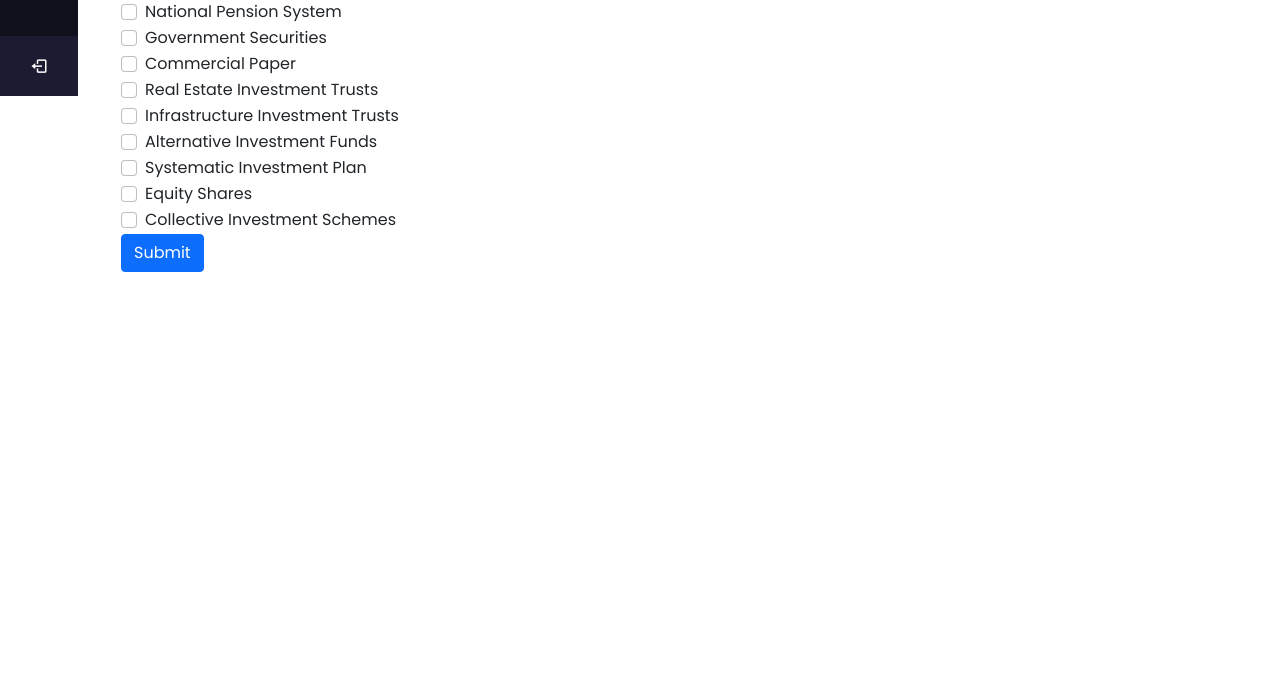
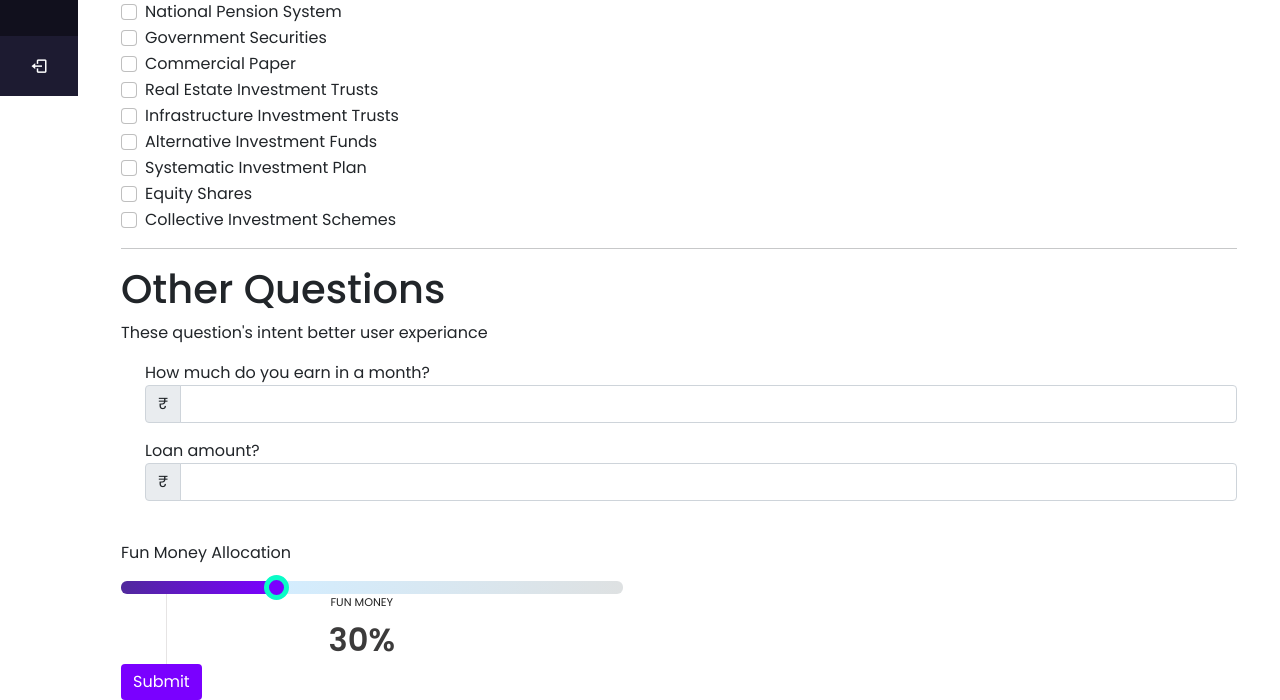
Before and after one commit to Theskyspace/FinMom-X-Setu, a Django app: page /profile in a window 1280 px wide. Shown: the part 704-1404 px from the top of the page. Before the commit the page ends 976 px from the top, so only its background shows below. Run offline with Django 3.2, Linux system fonts and the light colour scheme; a user stored in the database is signed in; grey boxes are pictures that could not be loaded.

Commit message:
Added loan and Fun money fuctionality

```diff
--- a/FIU_Main/models.py
+++ b/FIU_Main/models.py
@@ -10,6 +10,9 @@ class Consent(models.Model):
     FirstTime = models.BooleanField(default=False)
     Investments = models.FloatField(default = -1)
     Networth = models.FloatField(default = -1)
+    Monthly_Income = models.FloatField(default = -1)
+    Loan = models.FloatField(default = -1)
+    funMoneyAllocation = models.FloatField(default = -1)
     # Last_Updated = models.DateTimeField()
 
 
--- a/FIU_Main/views.py
+++ b/FIU_Main/views.py
@@ -154,9 +154,9 @@ def ProcessingData(request):
                 Assets_Amount += float(Decoded_Data_JSON["account"]["summary"]["currentBalance"])
                 investment += float(Decoded_Data_JSON["account"]["summary"]["currentBalance"])
 
-    Networth = Assets_Amount - Liability_Amount
     # Feeding things into the database.
     database_instance = Consent.objects.get(user = user)
+    Networth = Assets_Amount - Liability_Amount - database_instance.Loan
     database_instance.Investments = investment
     database_instance.Networth = Networth
     # database_instance.Last_Updated =  timezone.now()
@@ -236,7 +236,7 @@ def ConsentFlow(request):
 
             #Add here if the data of investment and networth is not available
             return redirect("DataDashBoard")
-        else:
+        elif(json_data["ConsentStatus"]["status"] == "PENDING"):
             urlapprove = "https://anumati.setu.co/" + local_Consent_Handle;
             context = {
                 'message': 'Your Consent is pending Kindly make the Approval and then click on done',
@@ -248,10 +248,12 @@ def ConsentFlow(request):
 
     except Exception as e:
         print("\n\nConsent Flow 2st Try\n" , e , "\n\n\n")
+        urlapprove = "https://anumati.setu.co/" + local_Consent_Handle;
 
         context = {
                 'message': 'Please make the Consent to do Go further',
                 'img': 'none.jpg',
+                'urlapprove' : urlapprove,
 
         }
         return render(request,"ConsentFlow.html",context)
@@ -332,8 +334,8 @@ def DataDashBoard(request):
 
                     Bank_info_rel = Bank(request,  Decoded_Data_JSON , 4 , "dashboard")
                     content = Bank_info_rel
-                    content["investments"] = Consent.objects.get(user = user).Investments
-                    content["networth"] = Consent.objects.get(user = user).Networth
+                    content["investments"] = "{:,}".format(Consent.objects.get(user = user).Investments)
+                    content["networth"] = "{:,}".format(Consent.objects.get(user = user).Networth)
                     # content["lastupdated"] = Consent.objects.get(user = user).Last_Updated
 
                     print("\n\n\nContent : \n" ,  content)
@@ -527,8 +529,10 @@ def breakout(request):
 
     Assets = []
     Liability = []
+    Liability.append({"type":"Loan" , "value" : "-" + str(Consent.objects.get(user = user).Loan)})
     Assets_Amount = 0;
     Liability_Amount = 0;
+    Liability_Amount += Consent.objects.get(user = user).Loan
     for elements in Fetch_Data_JSON["FI"]:
         base64RemoteNonce = elements["KeyMaterial"]["Nonce"]
         print(elements["fipId"])
@@ -551,7 +555,7 @@ def breakout(request):
             Decoded_Data_JSON = json.loads(Decoded_Data)
             type = Decoded_Data_JSON["account"]["type"]
 
-            print(type)
+            print("here is the type : " + type)
 
             if(type == "deposit"):
                 a = {
@@ -570,6 +574,7 @@ def breakout(request):
                 Assets.append(a)
                 Assets_Amount += float(Decoded_Data_JSON["account"]["summary"]["currentValue"])
             elif(type in ["credit_card"]):
+                print("kjbasdjkbaskdbkabdjkb Crid ")
                 a = {
                 "type" : type,
                 "value" :  "-" + str(Decoded_Data_JSON["account"]["summary"]["currentDue"]),
@@ -596,6 +601,11 @@ def breakout(request):
                 Assets.append(a)
                 Assets_Amount += float(Decoded_Data_JSON["account"]["summary"]["sumAssured"])
             elif(type in ["ppf" , "epf"]):
+                a = {
+                    "type" : type,
+                    "value" : "+" + str(Decoded_Data_JSON["account"]["summary"]["currentBalance"]),
+
+                }
                 Assets_Amount += float(Decoded_Data_JSON["account"]["summary"]["currentBalance"])
 
 
@@ -630,7 +640,7 @@ def Bank(request,bank_data,range_no , purpose):
             if(type == "DEBIT"):
                 amount = "-" + u"\u20B9 " + bank_data["account"]["transactions"]["transaction"][i]["amount"]
             else:
-                amount = "+" + u"\u20B9 " + bank_data["account"]["transactions"]["transaction"][i]["amount"]
+                amount = " + " + u"\u20B9 " + bank_data["account"]["transactions"]["transaction"][i]["amount"]
 
             if(purpose ==  "Passbook"):
                 a = [(bank_data["account"]["transactions"]["transaction"][i]["mode"]),(bank_data["account"]["transactions"]["transaction"][i]["narration"]), bank_data["account"]["transactions"]["transaction"][i]["valueDate"] , amount]
@@ -644,10 +654,12 @@ def Bank(request,bank_data,range_no , purpose):
         if(bank_data["account"]["transactions"]["transaction"][i]["type"] == "DEBIT"):
             spending = float(bank_data["account"]["transactions"]["transaction"][i]["amount"])
             month_expense += spending
+        user = request.user
+        funmoney = (Consent.objects.get(user = user).funMoneyAllocation)*(Consent.objects.get(user = user).Monthly_Income)/100 - month_expense
 
 
 
-    information_exchange = {"month_expense" : "{:,}".format(month_expense), "balance" : currentBalance , "transaction" : transactions}
+    information_exchange = {"month_expense" : "{:,}".format(funmoney), "balance" : currentBalance , "transaction" : transactions}
     return information_exchange
 
 @login_required(login_url = "index")
@@ -660,7 +672,9 @@ def goals(request):
 @login_required(login_url = "index")
 def checked(request):
     print('\n' , request.GET , '\n')
+    print('\n\n',request.GET.get("loan"))
     user_consent_obj = list(request.GET.values())
+    user_consent_obj = user_consent_obj[:-3]
     user = request.user
     try:
         b = Consent(user = user , consent_obj = user_consent_obj)
@@ -670,7 +684,10 @@ def checked(request):
         a.ConsentHandle = ""
         a.ConsentID = ""
         a.consent_obj = user_consent_obj
+        a.Loan = float(request.GET.get("loan"))
+        a.Monthly_Income = float(request.GET.get("Salary"))
+        a.funMoneyAllocation = float(request.GET.get("fun_money"))
         a.save()
 
-    print(" all values in dictionary are:",user_consent_obj)
+    print("\n\nall values in dictionary are:",user_consent_obj)
     return redirect("/ConsentFlow")
--- a/Templates/DashBoardBase.html
+++ b/Templates/DashBoardBase.html
@@ -102,10 +102,11 @@
         {% endblock Content %}
     </section>
 
+{% block JS %}
+{% endblock JS %}
 
 <script>
-    {% block JS %}
-    {% endblock JS %}
+
 
     let sidebar = document.querySelector(".sidebar");
     let closeBtn = document.querySelector("#btn");
--- a/Templates/Profile.html
+++ b/Templates/Profile.html
@@ -1,10 +1,16 @@
-{% extends "DashBoardBase.html" %}
+{% extends 'DashBoardBase.html' %}
 {% load static %}
+
+{% block style %}
+<link rel="stylesheet" href="{% static 'CSS/Goals.css' %}">
+{% endblock style %}
+
 
 
 {% block Content %}
 <div class="container" style="padding-top: 100px;">
   <form action="consent_obj" method="get" name="form">
+
     <h4>Bank</h4>
     <div class="form-check">
       <input class="form-check-input" type="checkbox" value="DEPOSIT" name="Deposit" id="flexCheckChecked" checked>
@@ -22,7 +28,8 @@
 
 
     <div class="form-check">
-            <input class="form-check-input" type="checkbox" value="RECURRING_DEPOSIT" name="RECURRING_DEPOSIT" id="flexCheckChecked" checked>
+      <input class="form-check-input" type="checkbox" value="RECURRING_DEPOSIT" name="RECURRING_DEPOSIT"
+        id="flexCheckChecked" checked>
       <label class="form-check-label" for="flexCheckChecked">
         Recurring deposits
       </label>
@@ -51,7 +58,8 @@
     <hr>
     <h4>Insurance</h4>
     <div class="form-check">
-            <input class="form-check-input" type="checkbox" value="INSURANCE_POLICIES" name="INSURANCE_POLICIES" id="flexCheckChecked" checked>
+      <input class="form-check-input" type="checkbox" value="INSURANCE_POLICIES" name="INSURANCE_POLICIES"
+        id="flexCheckChecked" checked>
       <label class="form-check-label" for="flexCheckChecked">
         Insurance Policies
       </label>
@@ -85,7 +93,8 @@
     <h4>Investments</h4>
 
     <div class="form-check">
-            <input class="form-check-input" type="checkbox" value="MUTUAL_FUNDS" name="MUTUAL_FUNDS" id="flexCheckChecked" checked>
+      <input class="form-check-input" type="checkbox" value="MUTUAL_FUNDS" name="MUTUAL_FUNDS" id="flexCheckChecked"
+        checked>
       <label class="form-check-label" for="flexCheckChecked">
         Mutual Funds
       </label>
@@ -120,7 +129,8 @@
     </div>
 
     <div class="form-check">
-            <input class="form-check-input" type="checkbox" value="GOVT_SECURITIES" name="GOVT_SECURITIES" id="flexCheckDefault">
+      <input class="form-check-input" type="checkbox" value="GOVT_SECURITIES" name="GOVT_SECURITIES"
+        id="flexCheckDefault">
       <label class="form-check-label" for="flexCheckDefault">
         Government Securities
       </label>
@@ -175,7 +185,120 @@
       </label>
     </div>
 
+    <hr>
+    <h1>Other Questions</h1>
+    <p>These question's intent better user experiance</p>
+
+    <div class="form-check">
+      <label class="form-check-label" for="flexCheckDefault">
+        How much do you earn in a month?
+      </label>
+
+      <div class="input-group mb-3">
+        <span class="input-group-text">&#x20B9</span>
+        <input type="number" id="money" name="Salary" value="" class="form-control">
+      </div>
+
+    </div>
+
+    <div class="form-check">
+      <label class="form-check-label" for="flexCheckDefault">
+        Loan amount?
+      </label>
+
+      <div class="input-group mb-3">
+        <span class="input-group-text">&#x20B9</span>
+        <input type="number" id="money" name="loan" value="" class="form-control">
+      </div>
+
+    </div>
+
+    <br>
+
+    <label class="form-check-label" for="flexCheckDefault">
+      Fun Money Allocation
+    </label>
+    <div class="form-group range__slider mt-3">
+      <input type="range" name="fun_money" step="1">
+    </div>
+
+    <!--form-group-->
+    <div class="form-group range__value">
+      <label>Fun Money</label>
+      <span></span>
+    </div>
+    <!--form-group-->
+
+
     <button type="submit" class="btn btn-primary">Submit</button>
+
     </form>
 </div>
+
+
+
+
+<script>
+class Slider {
+    constructor(rangeElement, valueElement, options) {
+        this.rangeElement = rangeElement
+        this.valueElement = valueElement
+        this.options = options
+
+        // Attach a listener to "change" event
+        this.rangeElement.addEventListener('input', this.updateSlider.bind(this))
+    }
+
+
+    // Initialize the slider
+    init() {
+        this.rangeElement.setAttribute('min', options.min)
+        this.rangeElement.setAttribute('max', options.max)
+        this.rangeElement.value = options.cur
+
+        this.updateSlider()
+    }
+
+    // Format the money
+    asMoney(value) {
+        return  parseFloat(value)
+            .toLocaleString('en-US', { maximumFractionDigits: 2 }) + "%"
+    }
+
+    generateBackground(rangeElement) {
+        if (this.rangeElement.value === this.options.min) {
+            return
+        }
+
+        let percentage = (this.rangeElement.value - this.options.min) / (this.options.max - this.options.min) * 100
+        return 'background: linear-gradient(to right, #50299c, #7a00ff ' + percentage + '%, #d3edff ' + percentage + '%, #dee1e2 100%)'
+    }
+
+    updateSlider(newValue) {
+        this.valueElement.innerHTML = this.asMoney(this.rangeElement.value)
+        this.rangeElement.style = this.generateBackground(this.rangeElement.value)
+    }
+}
+
+
+let rangeElement = document.querySelector('.container [type="range"]')
+let valueElement = document.querySelector('.container .range__value span')
+// document.getElementById('money').value
+console.log(rangeElement)
+console.log(valueElement)
+
+let options = {
+    min: 0,
+    max: 100,
+    cur: 30
+}
+
+if (rangeElement) {
+    let slider = new Slider(rangeElement, valueElement, options)
+
+    slider.init()
+}
+
+</script>
+
 {% endblock Content %}
--- a/Templates/goals.html
+++ b/Templates/goals.html
@@ -117,8 +117,6 @@
     );
 
 
-
-
     class Slider {
         constructor(rangeElement, valueElement, options) {
             this.rangeElement = rangeElement
```
Also changed, not shown: FIU_Main/migrations/0016_auto_20211008_2142.py (added), FIU_Main/migrations/0017_consent_loan.py (added), db.sqlite3. Lines whose indentation alone changed are shown as unchanged.
